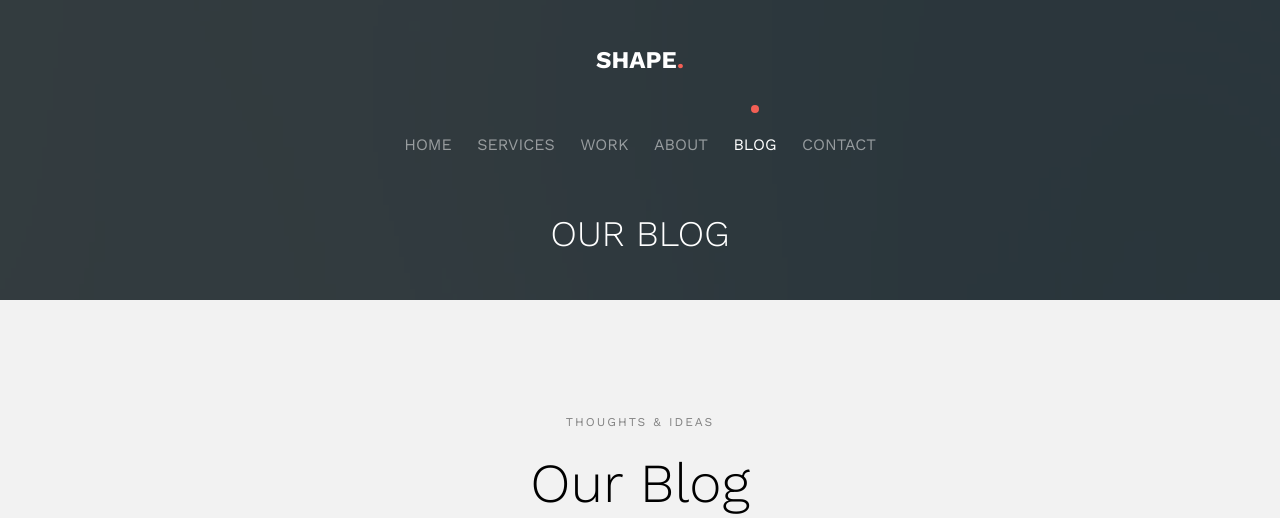
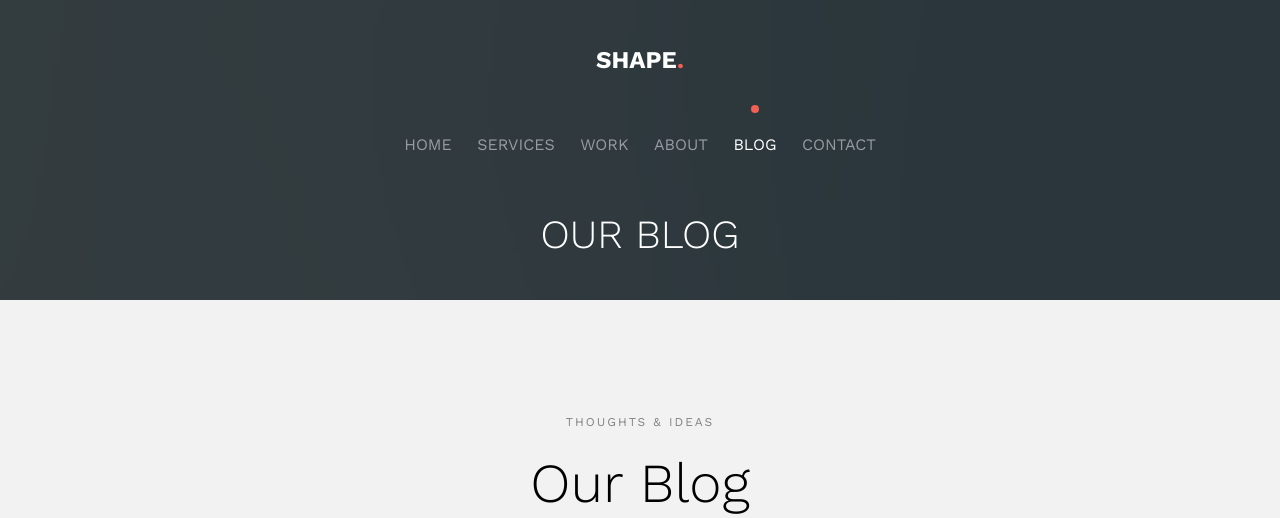
Before and after one commit to EuclideanOS/euclideanos.github.io, a PHP site: page /blog.html in a window 1280 px wide. Shown: the top 518 px of the page. Run offline with PHP 8.4, Linux system fonts and the light colour scheme; some web fonts are replaced.

Commit message:
old font text

```diff
--- a/css/style.css
+++ b/css/style.css
@@ -500,14 +500,7 @@ h1, h2, h3, h4, h5, h6, figure {
 .fh5co-cover .display-tc h1 {
   margin-bottom: 0px;
   margin-top: 0;
-<<<<<<< HEAD
-<<<<<<< HEAD
-  font-size: 26px;
-=======
   font-size: 40px;
->>>>>>> parent of 8e82df7... index: test new banner look
-=======
->>>>>>> parent of a387752... index: resize banner text
   line-height: 1.5;
   text-transform: uppercase;
   font-weight: 300;
```
